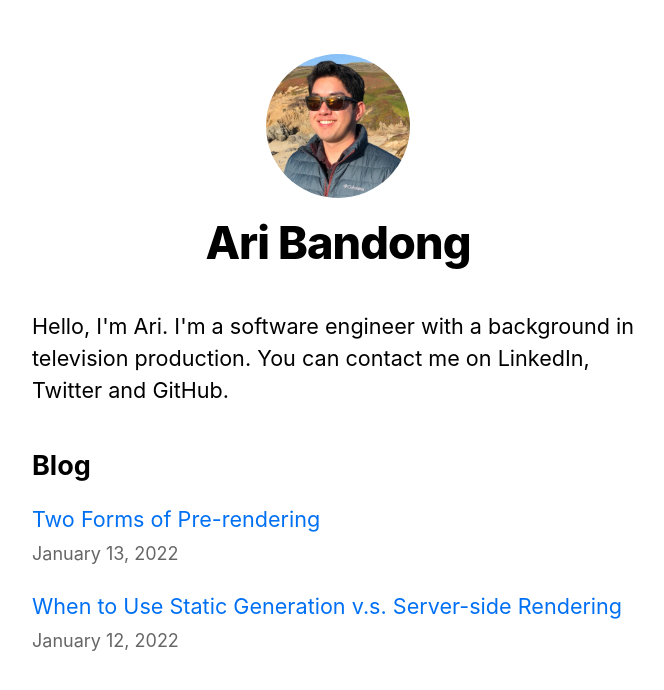
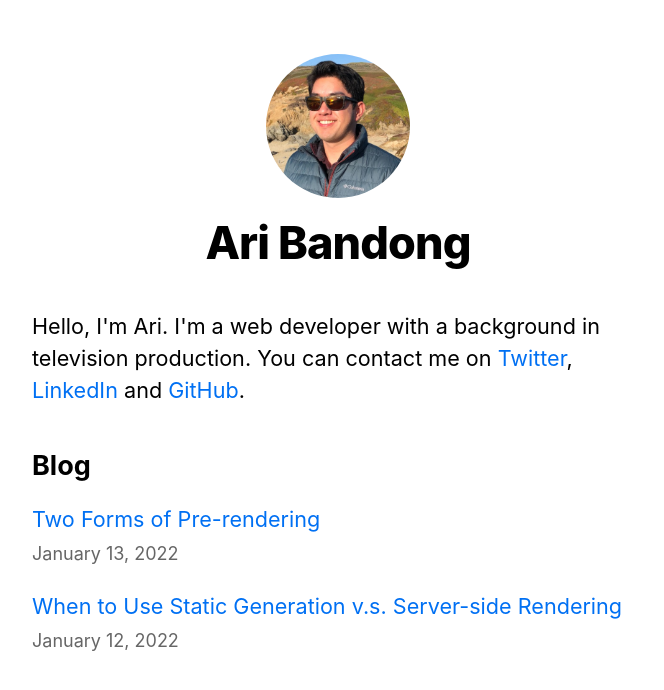
Before and after one commit to ariband5/nextjs-blog, a Next.js app: page / in a window 1280 px wide. Shown: the top 690 px of the page, without its empty margins (302-966 px from the left). Built offline with nearby package versions, Linux system fonts and the light colour scheme.

Commit message:
Updated social links on index.js
Links to Twitter, LinkedIn and Github pages

```diff
--- a/pages/index.js
+++ b/pages/index.js
@@ -21,7 +21,7 @@ export default function Home({ allPostsData}) {
         <title>{siteTitle}</title>
       </Head>
       <section className={utilStyles.headingMd}>
-        <p>Hello, I'm Ari. I'm a software engineer with a background in television production. You can contact me on LinkedIn, Twitter and GitHub.</p>
+        <p>Hello, I'm Ari. I'm a web developer with a background in television production. You can contact me on <Link href="https://twitter.com/guywithnosn">Twitter</Link>,<Link href="https://www.linkedin.com/in/ari-bandong/"> LinkedIn</Link> and <Link href="https://github.com/ariband5">GitHub</Link>.</p>
       </section>
       <section className={`${utilStyles.headingMd} ${utilStyles.padding1px}`}>
         <h2 className={utilStyles.headingLg}>Blog</h2>
```
